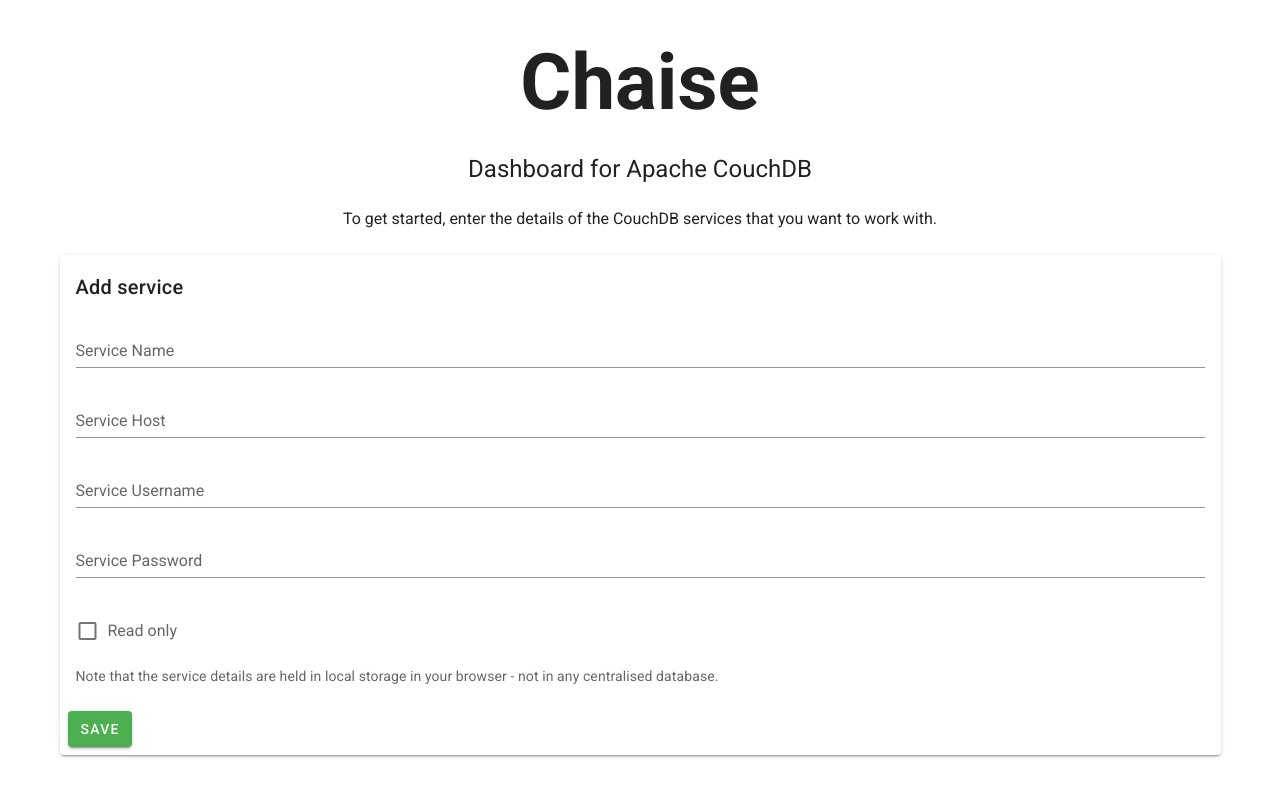
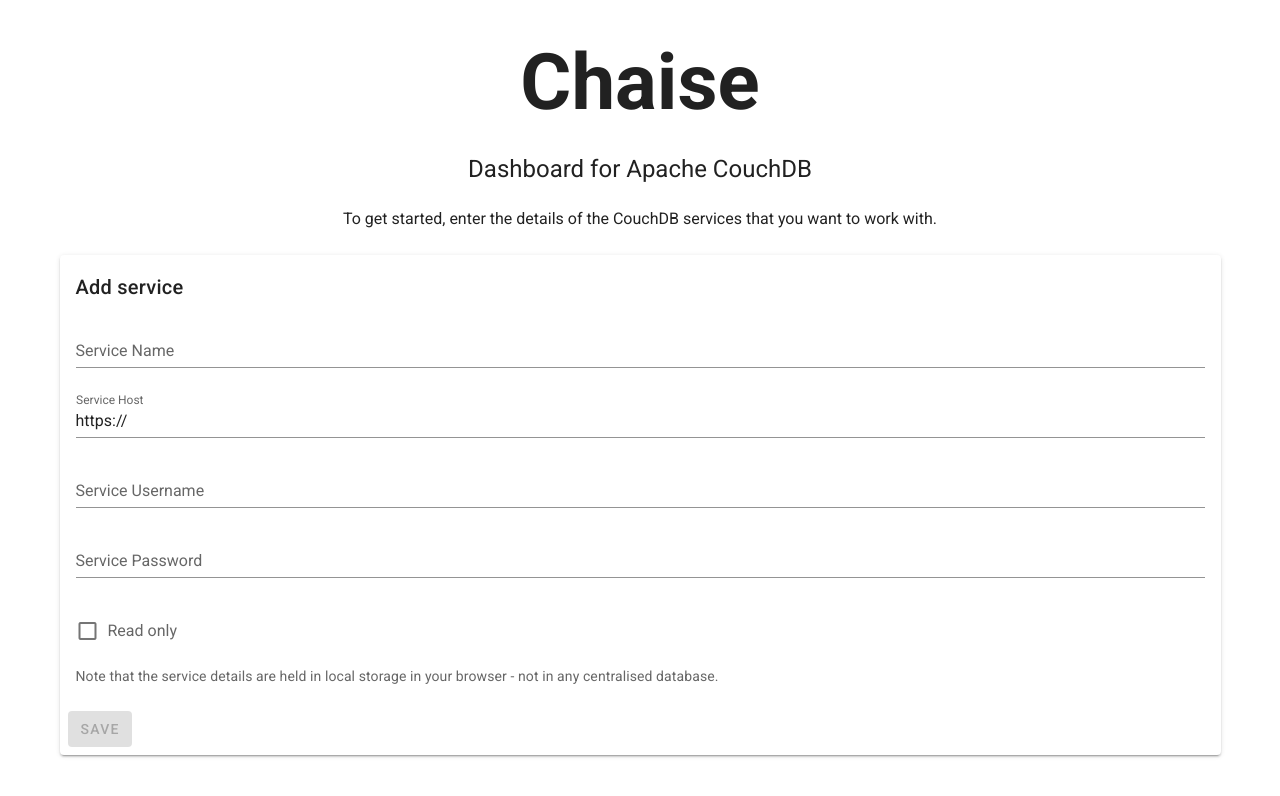
Before and after one commit to glynnbird/chaise, a Nuxt app: page /settings in a window 1280 px wide. Both pictures are taken after a click on the button "ADD SERVICE". Shown: the top 796 px of the page. Built offline with nearby package versions, Linux system fonts and the light colour scheme; what v-jsoneditor would draw is missing.

Commit message:
fix localhost

```diff
--- a/assets/js/couch.js
+++ b/assets/js/couch.js
@@ -13,6 +13,15 @@
     data: data,
     withCredentials: true
   }
+
+  // if this is http://localhost....  then we need to fall back to basic auth
+  if (store.state.session.currentService.host.startsWith('http://localhost')) {
+    req.auth = {
+      username: store.state.session.currentService.username,
+      password: store.state.session.currentService.password
+    }
+  }
+
   try {
     // try the request once
     let response = await axios(req)
--- a/pages/settings.vue
+++ b/pages/settings.vue
@@ -36,7 +36,7 @@
         </v-alert>
       </v-card-text>
       <v-card-actions>
-        <v-btn color="success" @click="onSave">Save</v-btn>
+        <v-btn color="success" @click="onSave" :disabled="onSaveDisabled">Save</v-btn>
       </v-card-actions>
     </v-card>
   </v-container>
@@ -97,7 +97,7 @@
   methods: {
     revealAddForm: function () {
       this.newServiceName = ''
-      this.newServiceHost = ''
+      this.newServiceHost = 'https://'
       this.newServiceUsername = ''
       this.newServicePassword = ''
       this.newServiceReadOnly = false
@@ -145,6 +145,17 @@
       }
       this.$store.commit('session/deleteService', id)
     }
+  },
+  computed: {
+    onSaveDisabled: function() {
+      if (!this.newServiceName ||
+          !this.newServiceHost ||
+          !this.newServiceUsername ||
+          !this.newServicePassword) {
+            return true
+          }
+      return false
+    }
   }
 }
 </script>
```
